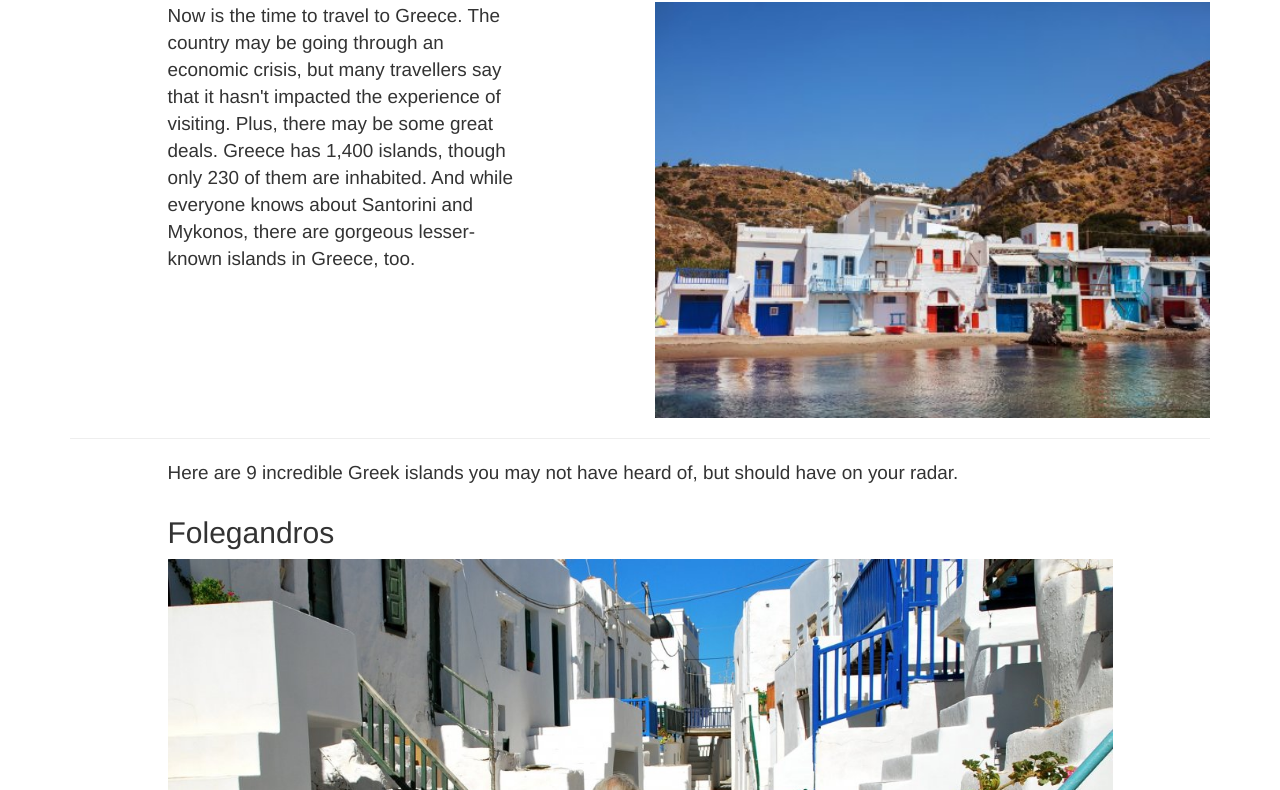
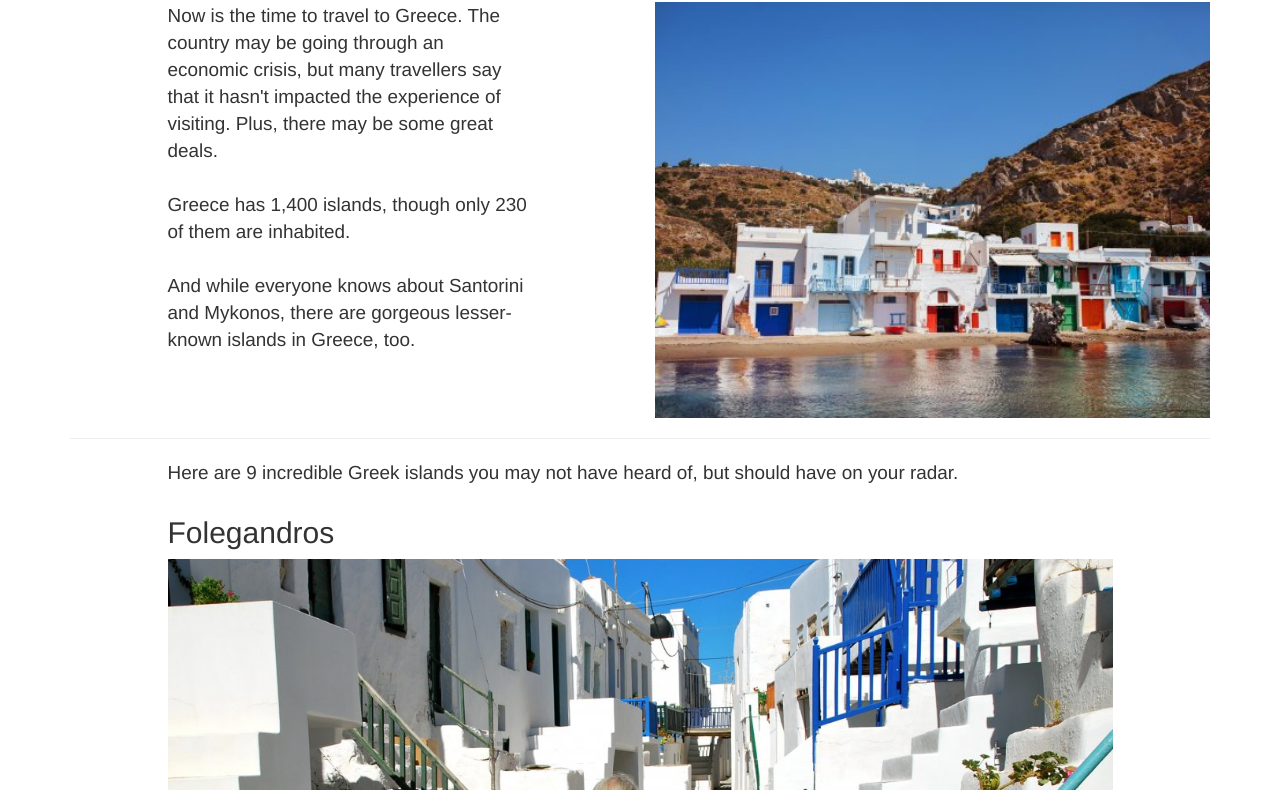
Before and after one commit to hyunjungjung/COMP125-JavaScript-Midterm, a website: page index.html in a window 1280 px wide. Shown: the part 310-1100 px from the top of the page. Drawn offline with Linux system fonts and the light colour scheme.

Commit message:
updated form

```diff
--- a/Scripts/app.js
+++ b/Scripts/app.js
@@ -33,16 +33,16 @@
 
     var paragraphs = [];
     // data for main page
-    paragraphs[0] = "Now is the time to travel to Greece. The country may be going through an economic crisis, but many travellers say that it hasn't impacted the experience of visiting. Plus, there may be some great deals. Greece has 1,400 islands, though only 230 of them are inhabited. And while everyone knows about Santorini and Mykonos, there are gorgeous lesser-known islands in Greece, too."
-    paragraphs[1] = "Folegandros is almost a Greek cliché, full of beautiful whitewashed houses with bright blue doors lining cobblestoned streets on steep cliffs. Rugged and remote, without chain hotels or package tours — not even a bank or ATM — and accessible only by ferry, the volcanic island boasts solitude in spades, secluded beaches, and incredible sunsets."
-    paragraphs[2] = "Off the mainland, this island, whose surrounding waters are a designated marine park full of seals and dolphins, is a nature lover's dream. The spectacular spot's crystal clear waters and beautiful beaches are perfect for diving, and its lush flora and dense forests ideal for hikes. Since the rich landscape is chock full of indigenous herbs, it's also known for its traditional medicine, and home of the International Academy of Homeopathy."
-    paragraphs[3] = "This bohemian paradise is more Côte d'Azur than Grecian island. Spetses was hot in the '60s, when it hosted Marilyn Monroe and Elizabeth Taylor, and remains a swanky summer retreat for Athens' glitterati to this day, full of fancy hotels, mansions and yachts, and stylish boutiques. Aside from a handful of locally-owned cabs, the four-mile-long island has banned cars in town, giving it a refreshingly 19th-century vibe, with horse-drawn carriages being a common sight."
-    paragraphs[4] = "Shipwrecks, sea caves and beautiful clear waters make Amorgos popular with snorkelers, but the mountainous island is the perfect compromise between unwinding and adventure, boasting beautiful beaches but also hiking, scuba diving and rock-climbing. One of the island's main attractions is the 11th-century cliffside monastery of Panayia Hozoviótissa, which is precariously carved into a cliff."
-    paragraphs[5] = "A favourite Athenian escape and former shipowners' vacation spot full of grand mansions, Syros is little known to foreigners. Famous for its neoclassical architecture and perfectly preserved heritage, its capital, Ermoupolis, was a 13th-century Venetian-built town and important trade and industrial centre, and boasts giant churches and beautiful villas, a stunning town hall, and labyrinthine streets and stairways."
-    paragraphs[6] = "This volcanic island, with catacombs and ancient iron mines to explore, is dramatically rugged, and famous for its stunning rock formations. Often likened to a moonscape, it's also known for its hot springs, the ancient Venus De Milo statue that was found here, and for its diversity of incredible beaches. Known as 'the island of colours'' it's home to around 80 beaches — some only accessible by boat — ranging from stunningly white, to striking black, and even unusual red and grey. However, each beach has the same Evian-clear turquoise waters, and is surrounded by a rugged mountain landscape."
-    paragraphs[7] = "The first thing you'll notice on this beautiful island is the lack of cars — and buses, motorcycles, or other wheeled vehicles, as well as high rises. The winding little streets full of beautiful 18th-century mansions, churches, cathedrals, museums and art galleries are covered in cobblestones, and mostly trafficked by donkeys and humans. Back in the day, the island attracted celebrities like Leonard Cohen and Sophia Loren, but was somehow forgotten over the years. That means that travellers to Hydra can have the chic yet almost rural island paradise more or less to themselves."
-    paragraphs[8] = "Most famous for being the home of Odysseus, and a prominent figure in Homer's 'The Odyssey, ' Ithaca is said to have been inhabited since the 2nd millennium BC. Made up of two islands joined by a narrow strip of land, many visit it to see the legendary sites mentioned by Homer. However, Ithaca is more than its mythical counterpart, beckoning with secluded beaches, dramatic cliffs, beautiful olive groves, and sleepy fishing villages full of Byzantine churches and monasteries."
-    paragraphs[9] = "Near the more well-known Crete, Gavdos is the most southern island in Greece — and the most southern spot in Europe discounting the Canaries. Only accessible by ferry, the remote island has only about 50 permanent residents, and can feel like your private playground. Local legend has it that the island was the home of goddess Calypso, who kept Odysseus prisoner here. Today, a favorite tourist activity is to visit the spot believed to be her cave. Be warned, you won't find any luxury hotels here. While the romantically under-developed, super laid back island has a number of rooms for rent, those are limited, as the real draw here for many is the free, seaside camping."
+    paragraphs[0] = "Now is the time to travel to Greece. The country may be going through an economic crisis, but many travellers say that it hasn't impacted the experience of visiting. Plus, there may be some great deals. <br><br>Greece has 1,400 islands, though only 230 of them are inhabited. <br><br>And while everyone knows about Santorini and Mykonos, there are gorgeous lesser-known islands in Greece, too."
+    paragraphs[1] = "<br>Folegandros is almost a Greek cliché, full of beautiful whitewashed houses with bright blue doors lining cobblestoned streets on steep cliffs. Rugged and remote, without chain hotels or package tours — not even a bank or ATM — and accessible only by ferry, the volcanic island boasts solitude in spades, secluded beaches, and incredible sunsets."
+    paragraphs[2] = "<br>Off the mainland, this island, whose surrounding waters are a designated marine park full of seals and dolphins, is a nature lover's dream. The spectacular spot's crystal clear waters and beautiful beaches are perfect for diving, and its lush flora and dense forests ideal for hikes. Since the rich landscape is chock full of indigenous herbs, it's also known for its traditional medicine, and home of the International Academy of Homeopathy."
+    paragraphs[3] = "<br>This bohemian paradise is more Côte d'Azur than Grecian island. Spetses was hot in the '60s, when it hosted Marilyn Monroe and Elizabeth Taylor, and remains a swanky summer retreat for Athens' glitterati to this day, full of fancy hotels, mansions and yachts, and stylish boutiques. Aside from a handful of locally-owned cabs, the four-mile-long island has banned cars in town, giving it a refreshingly 19th-century vibe, with horse-drawn carriages being a common sight."
+    paragraphs[4] = "<br>Shipwrecks, sea caves and beautiful clear waters make Amorgos popular with snorkelers, but the mountainous island is the perfect compromise between unwinding and adventure, boasting beautiful beaches but also hiking, scuba diving and rock-climbing. One of the island's main attractions is the 11th-century cliffside monastery of Panayia Hozoviótissa, which is precariously carved into a cliff."
+    paragraphs[5] = "<br>A favourite Athenian escape and former shipowners' vacation spot full of grand mansions, Syros is little known to foreigners. Famous for its neoclassical architecture and perfectly preserved heritage, its capital, Ermoupolis, was a 13th-century Venetian-built town and important trade and industrial centre, and boasts giant churches and beautiful villas, a stunning town hall, and labyrinthine streets and stairways."
+    paragraphs[6] = "<br>This volcanic island, with catacombs and ancient iron mines to explore, is dramatically rugged, and famous for its stunning rock formations. Often likened to a moonscape, it's also known for its hot springs, the ancient Venus De Milo statue that was found here, and for its diversity of incredible beaches. Known as 'the island of colours'' it's home to around 80 beaches — some only accessible by boat — ranging from stunningly white, to striking black, and even unusual red and grey. However, each beach has the same Evian-clear turquoise waters, and is surrounded by a rugged mountain landscape."
+    paragraphs[7] = "<Br>The first thing you'll notice on this beautiful island is the lack of cars — and buses, motorcycles, or other wheeled vehicles, as well as high rises. The winding little streets full of beautiful 18th-century mansions, churches, cathedrals, museums and art galleries are covered in cobblestones, and mostly trafficked by donkeys and humans. Back in the day, the island attracted celebrities like Leonard Cohen and Sophia Loren, but was somehow forgotten over the years. That means that travellers to Hydra can have the chic yet almost rural island paradise more or less to themselves."
+    paragraphs[8] = "<Br>Most famous for being the home of Odysseus, and a prominent figure in Homer's 'The Odyssey, ' Ithaca is said to have been inhabited since the 2nd millennium BC. Made up of two islands joined by a narrow strip of land, many visit it to see the legendary sites mentioned by Homer. However, Ithaca is more than its mythical counterpart, beckoning with secluded beaches, dramatic cliffs, beautiful olive groves, and sleepy fishing villages full of Byzantine churches and monasteries."
+    paragraphs[9] = "<br>Near the more well-known Crete, Gavdos is the most southern island in Greece — and the most southern spot in Europe discounting the Canaries. Only accessible by ferry, the remote island has only about 50 permanent residents, and can feel like your private playground. Local legend has it that the island was the home of goddess Calypso, who kept Odysseus prisoner here. Today, a favorite tourist activity is to visit the spot believed to be her cave. Be warned, you won't find any luxury hotels here. While the romantically under-developed, super laid back island has a number of rooms for rent, those are limited, as the real draw here for many is the free, seaside camping."
 
     var paragraphElementsLength = paragraphElements.length;
     for (var index = paragraphElementsLength; index >= 0; index--) {
@@ -50,40 +50,25 @@
             paragraphElements[index].innerHTML = paragraphs[index];
         }
     }
-    // contact page section
-    /**
-        * This function provides JavaScript code for the Contact page
-        *
-        * @function Contact
-        * @returns {void}
-        */
-    function Contact() {
-        // create a reference for your form
+    // reference to the firstName field
+    var firstName = document.getElementById("firstName");
+    var lastName = document.getElementById("lastName");
+    var email = document.getElementById("email");
+    var contactNumber = document.getElementById("contactNumber");
+    var message = document.getElementById("message");
+
+    // reference to the form
     var contactForm = document.getElementById("contactForm");
-        firstName = document.getElementById("firstName");
-        lastName = document.getElementById("lastName");
-        email = document.getElementById("email");
-        contactNumber = document.getElementById("contactNumber");
-        yourMessage = document.getElementById("yourMessage");
 
-        contactForm.addEventListener("submit", onFormSubmit);
+    if (contactForm) {
+        // event listener - if there is a contactForm on the page, then call function showSubmittedData
+        contactForm.addEventListener("submit", function (event) {
+            event.preventDefault();
+            console.log("Form is submitted");
+            showSubmittedData();
+            contactForm.reset();
 
-    }
-    /**
-         * onFormSubmit
-         *
-         * @method onFormSubmit
-         * @returns {void}
-         */
-    function onFormSubmit(event) {
-        console.info("entered onFormSubmit event");
-
-        // stops the form from clearing and trying to submit
-        event.preventDefault();
-        // displays the forms values to the console
-        displayFormValues();
-        // reset the form
-        contactForm.reset();
+        });
     }
     /**
       * This function shows the input from each form field on the console
@@ -97,7 +82,7 @@
         console.log("Last Name : " + lastName.value);
         console.log("Email address : " + email.value);
         console.log("Contact Number : " + contactNumber.value);
-        console.log("Message : " + message.value);
+        console.log("Message : " + yourMessage.value);
         console.log("=======================================================");
 
     }
```
Also changed, not shown: index.html (+2 -2 lines), Content/app.css (line endings or trailing spaces). Lines whose indentation alone changed are shown as unchanged.
